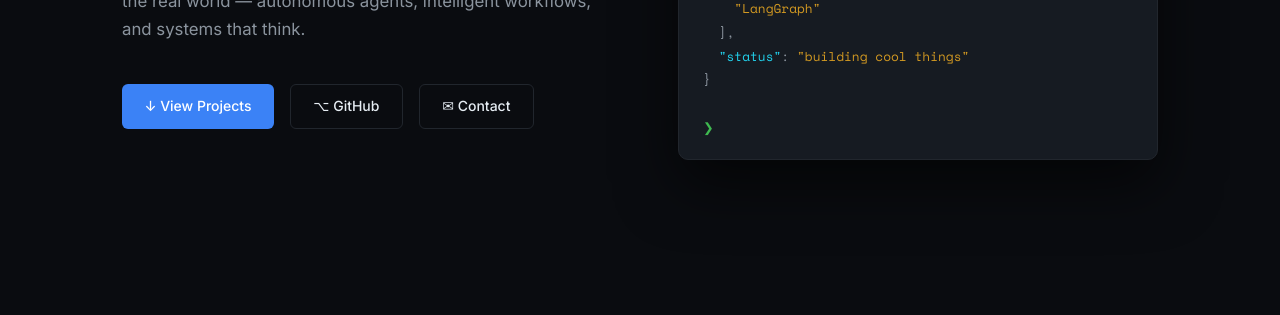
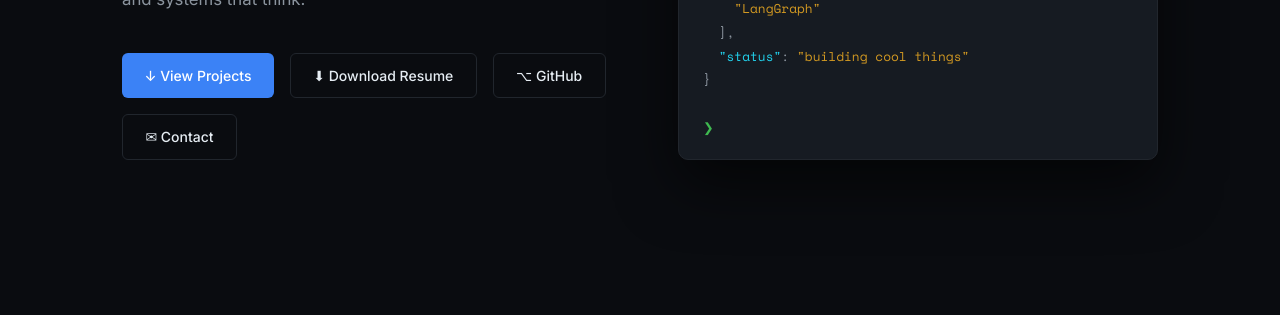
Before and after one commit to ThekidSmiso/portfolio, a plain HTML site: page index.html in a window 1280 px wide. Shown: the part 485-800 px from the top of the page. Drawn offline with nearby package versions, Linux system fonts and the light colour scheme.

Commit message:
Add download link for resume in index.html

```diff
--- a/index.html
+++ b/index.html
@@ -593,6 +593,7 @@
     </p>
     <div class="hero-cta">
       <a href="#projects" class="btn btn-primary">↓ View Projects</a>
+      <a href="Kwanda_Hlatshwayo_Resume.pdf" download="Kwanda_Hlatshwayo_Resume.pdf" class="btn btn-outline">⬇ Download Resume</a>
       <a href="https://github.com/ThekidSmiso" target="_blank" class="btn btn-outline">⌥ GitHub</a>
       <a href="#contact" class="btn btn-outline">✉ Contact</a>
     </div>
```
